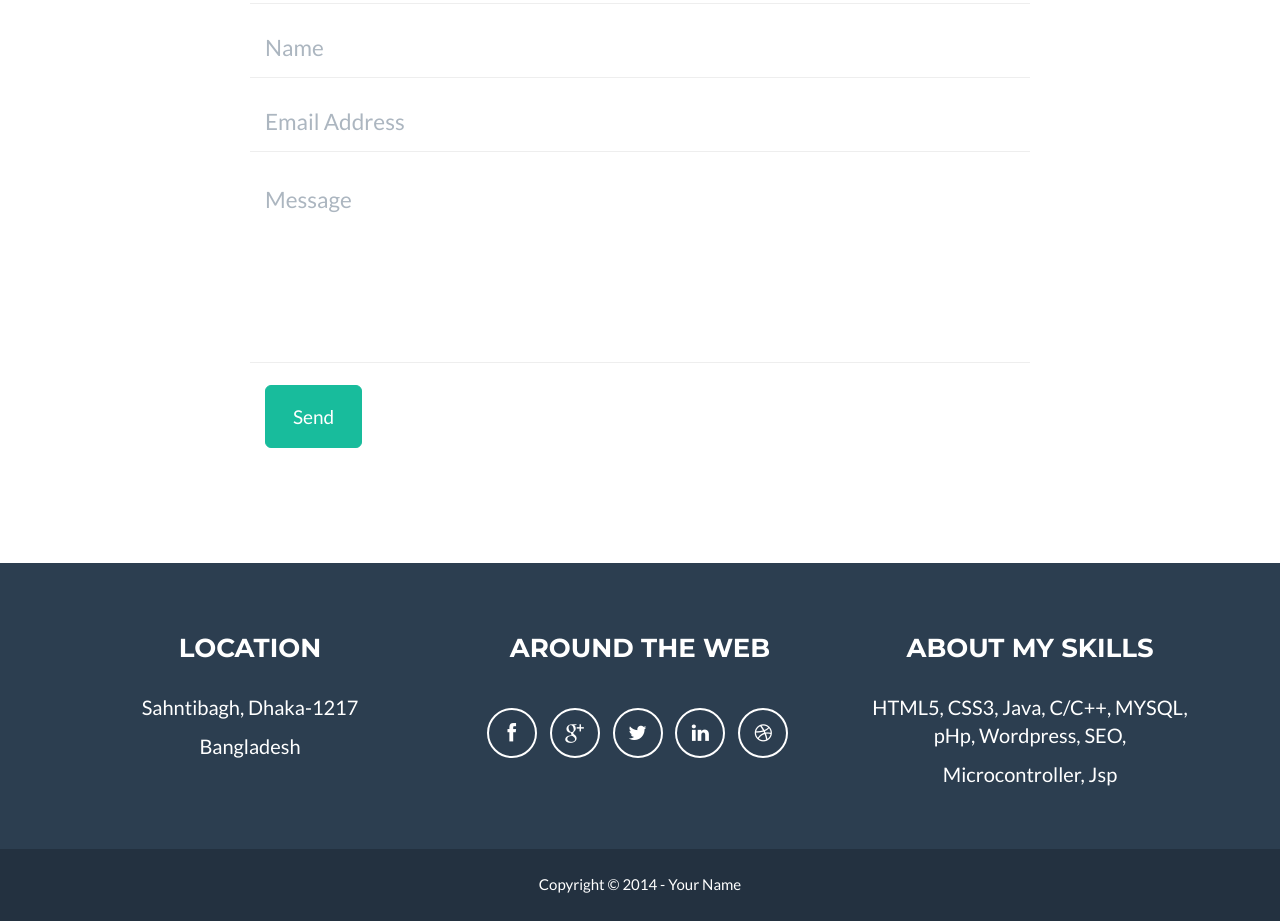
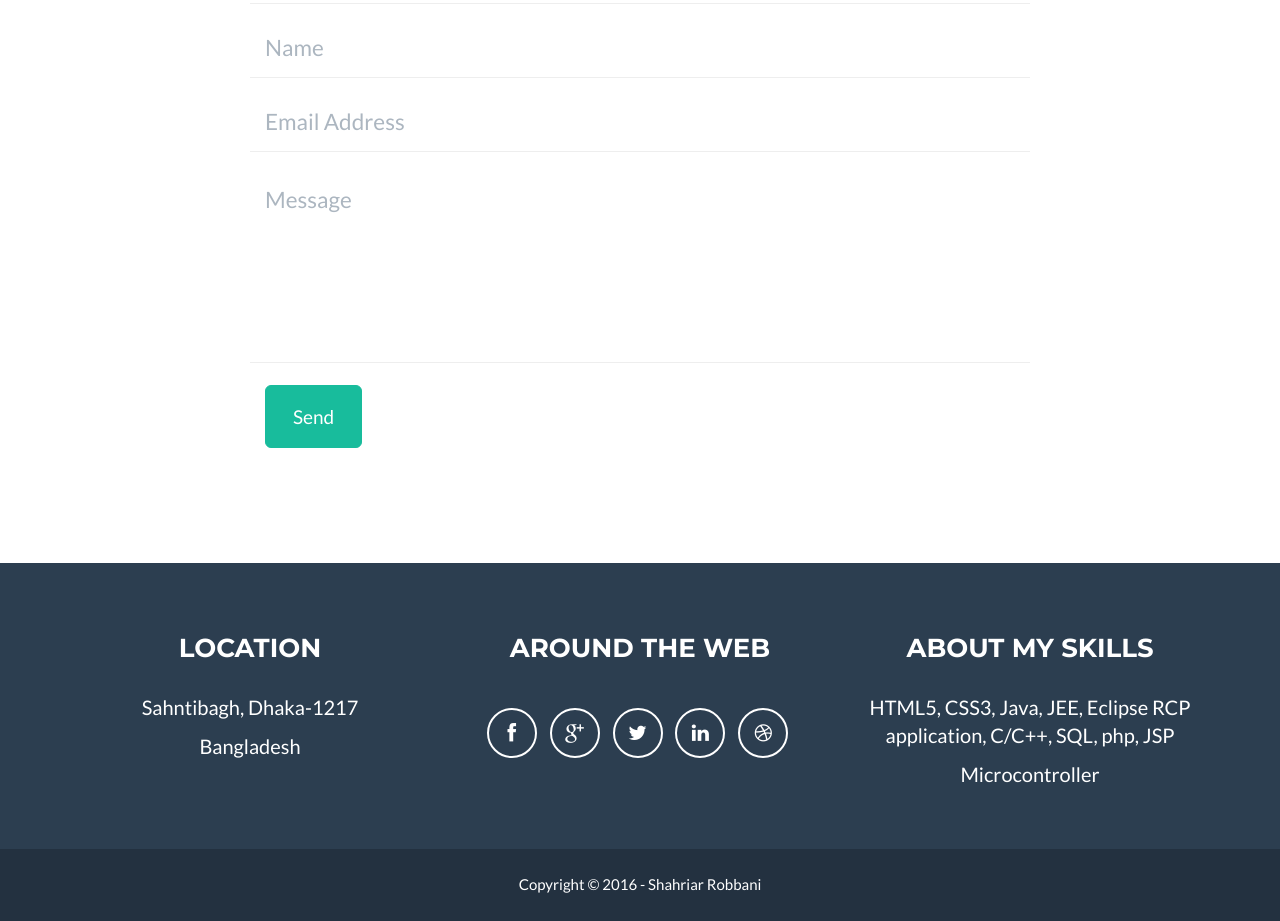
Before and after one commit to minemeraj/shahriar.io, a plain HTML site: page index.html in a window 1280 px wide. Shown: the part 2599-3520 px from the top of the page. Drawn offline with nearby package versions, Linux system fonts and the light colour scheme.

Commit message:
Update index.html

```diff
--- a/index.html
+++ b/index.html
@@ -241,8 +241,8 @@
                     </div>
                     <div class="footer-col col-md-4">
                         <h3>About My skills</h3>
-                        <p>HTML5, CSS3, Java, C/C++, MYSQL, pHp, Wordpress, SEO,</p>
-                        <p>Microcontroller, Jsp </p>
+                        <p>HTML5, CSS3, Java, JEE, Eclipse RCP application, C/C++, SQL, php, JSP</p>
+                        <p>Microcontroller</p>
                     </div>
                 </div>
             </div>
@@ -251,7 +251,7 @@
             <div class="container">
                 <div class="row">
                     <div class="col-lg-12">
-                        Copyright &copy; 2014 - Your Name
+                        Copyright &copy; 2016 - Shahriar Robbani
                     </div>
                 </div>
             </div>
```
